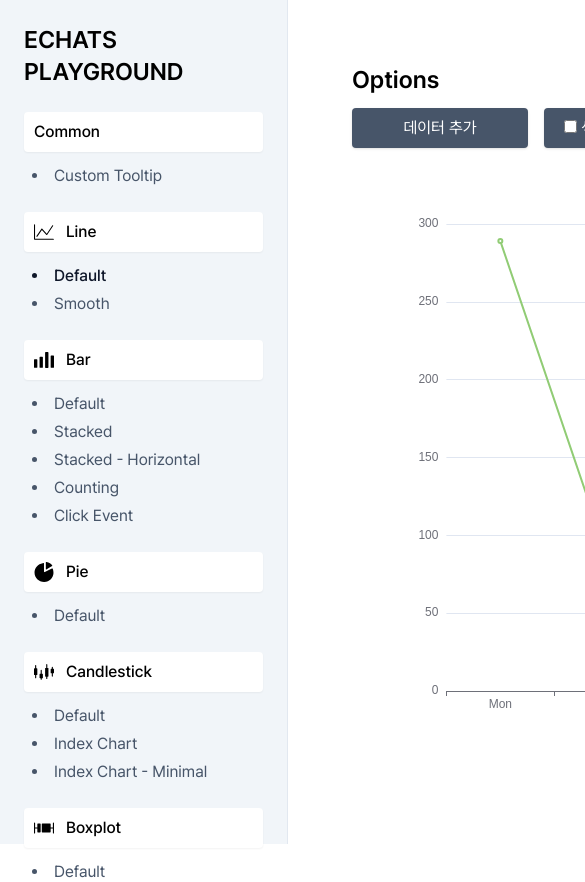
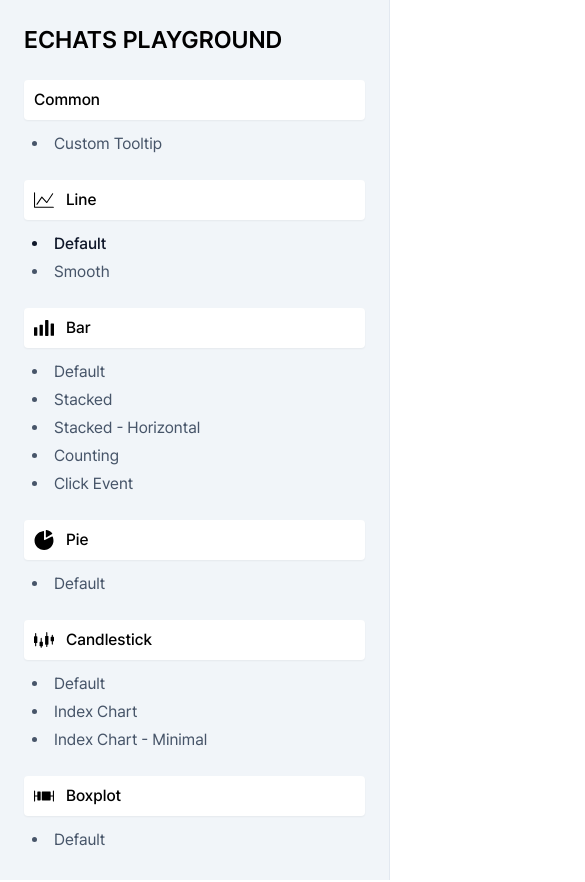
Before and after one commit to PerlPark/echart-playground, a Next.js app: page / in a window 390 px wide. Shown: the top 882 px of the page, 585 px wide, since content can reach past the window. Built offline with nearby package versions, Linux system fonts and the light colour scheme.

Commit message:
mod: mobile layout

```diff
--- a/src/app/layout.tsx
+++ b/src/app/layout.tsx
@@ -13,12 +13,14 @@ export default function RootLayout({
 }) {
   return (
     <html lang="en">
-      <body className="flex">
-        <div className="w-72 shrink-0 bg-slate-100 border-r border-slate-200 p-6">
+      <body className="flex flex-col md:flex-row">
+        <div className="md:w-72 shrink-0 bg-slate-100 border-r border-slate-200 p-6 overflow-auto">
           <h1 className="text-2xl font-semibold mb-3 w">ECHATS PLAYGROUND</h1>
           <Sidebar />
         </div>
-        <main className="flex justify-center flex-grow p-16">{children}</main>
+        <main className="flex justify-center flex-grow p-16 min-h-screen md:min-h-0">
+          {children}
+        </main>
       </body>
     </html>
   );
```
